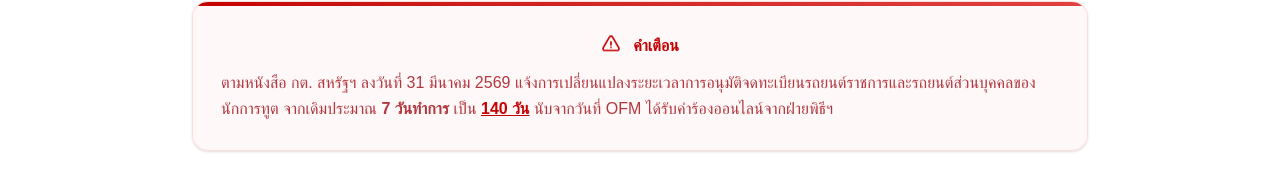
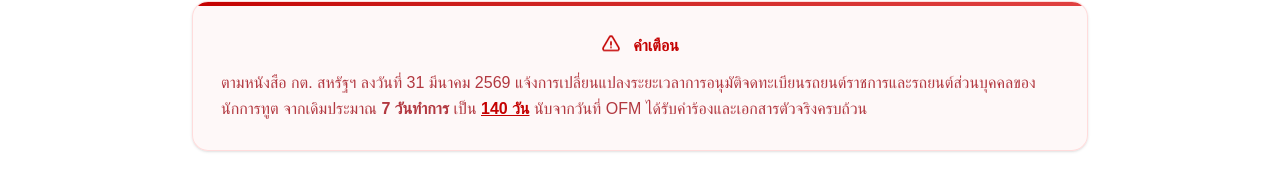
Before and after one commit to PollyYP/Emb_Protocol_Portal, a Next.js app: page /arrival/vehicle-registration in a window 1280 px wide. Shown: the part 760-932 px from the top of the page. Built offline with nearby package versions, Linux system fonts and the light colour scheme; a web font is replaced by a local one.

Commit message:
add details in vehicle registration page

```diff
--- a/app/arrival/domestic-worker/page.tsx
+++ b/app/arrival/domestic-worker/page.tsx
@@ -323,9 +323,9 @@ export default function DomesticWorkerPage() {
                                   href="https://www.cognitoforms.com/RoyalThaiEmbassy1/_pre-noa-applicant-info"
                                   className="font-semibold text-emerald-700 underline underline-offset-2 hover:text-emerald-900"
                                 >
-                                  แบบฟอร์ม
+                                  แบบฟอร์มนี้
                                 </a>
-                              </span> {" "} นี้ หลังจากนั้น สอท. จะออกหนังสือ Diplomatic Note เพื่อแนบไปกับคำร้องให้ OFM อนุมัติ
+                              </span> {" "} หลังจากนั้น สอท. จะออกหนังสือ Diplomatic Note เพื่อแนบไปกับคำร้องให้ OFM อนุมัติ
                             </p>
                           </>
                         ),
--- a/app/arrival/vehicle-registration/page.tsx
+++ b/app/arrival/vehicle-registration/page.tsx
@@ -99,7 +99,7 @@ export default function RegistrationPage() {
                   แจ้งการเปลี่ยนแปลงระยะเวลาการอนุมัติจดทะเบียนรถยนต์ราชการและรถยนต์ส่วนบุคคลของนักการทูต
                   จากเดิมประมาณ <span className="font-semibold">7 วันทำการ</span> เป็น{" "}
                   <span className="font-bold text-[#c40000] underline">140 วัน</span>{" "}
-                  นับจากวันที่ OFM ได้รับคำร้องออนไลน์จากฝ่ายพิธีฯ
+                  นับจากวันที่ OFM ได้รับคำร้องและเอกสารตัวจริงครบถ้วน
                 </p>
               </div>
             </div>
```
